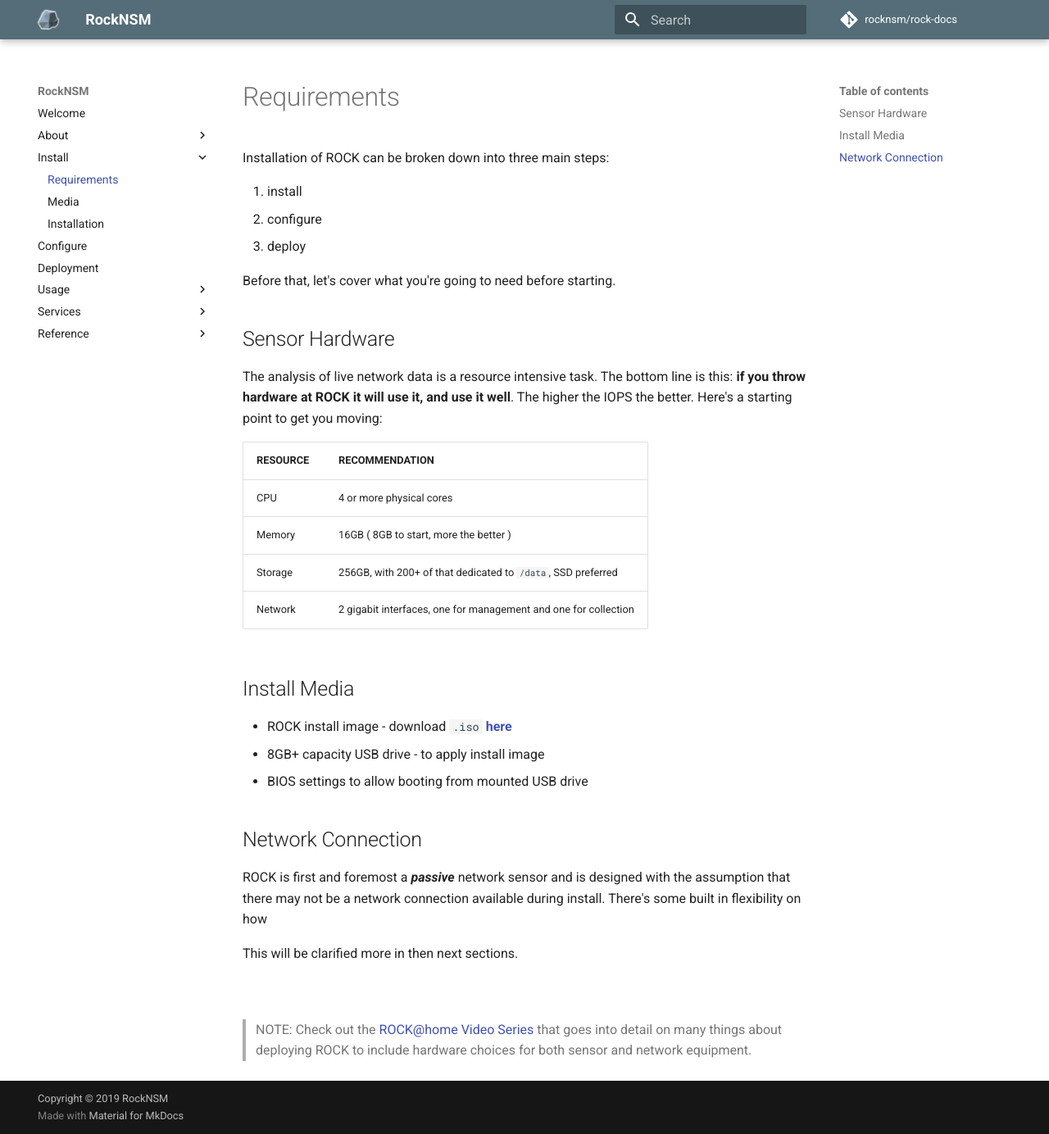
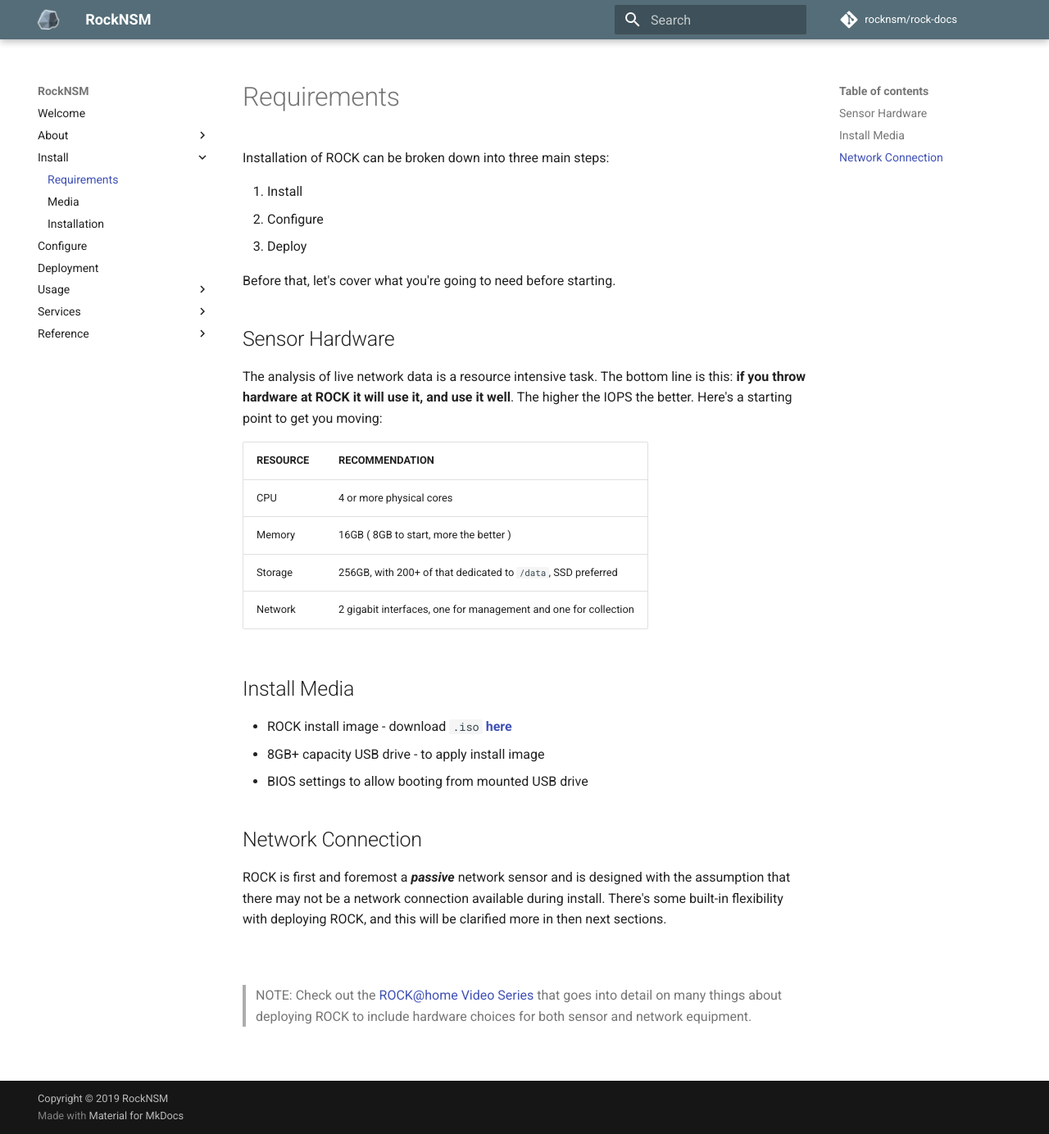
Before and after one commit to seven62/mkdocs-demo, an MkDocs documentation site: the page built from docs/install/requirements.md, in a window 1280 px wide and 1384 px high. Shown: the whole window at 82% size. Built offline with MkDocs 1.6.1 and Material for MkDocs 9.7.7, drawn with Linux system fonts in a browser that asks for light colours; comment, search, counter and statistics services are not loaded.

Commit message:
correct casing

```diff
--- a/docs/install/requirements.md
+++ b/docs/install/requirements.md
@@ -2,9 +2,9 @@
 
 Installation of ROCK can be broken down into three main steps:
 
-1. install
-1. configure
-1. deploy
+1. Install
+1. Configure
+1. Deploy
 
 Before that, let's cover what you're going to need before starting.
 
@@ -34,10 +34,8 @@
 
 ROCK is first and foremost a _**passive**_ network sensor and is designed with
 the assumption that there may not be a network connection available during
-install. There's some built in flexibility on how
-
-
-This will be clarified more in then next sections.
+install. There's some built-in flexibility with deploying ROCK, and this will
+be clarified more in then next sections.
 <br>
 <br>
 
```
